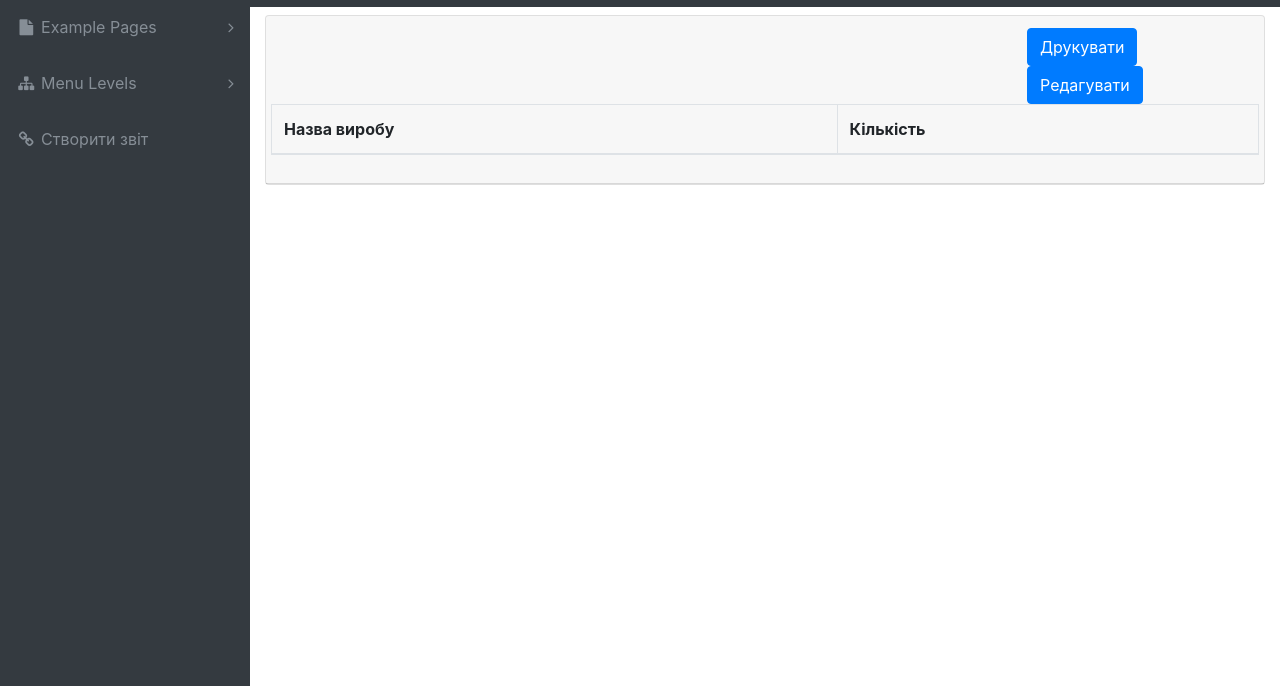
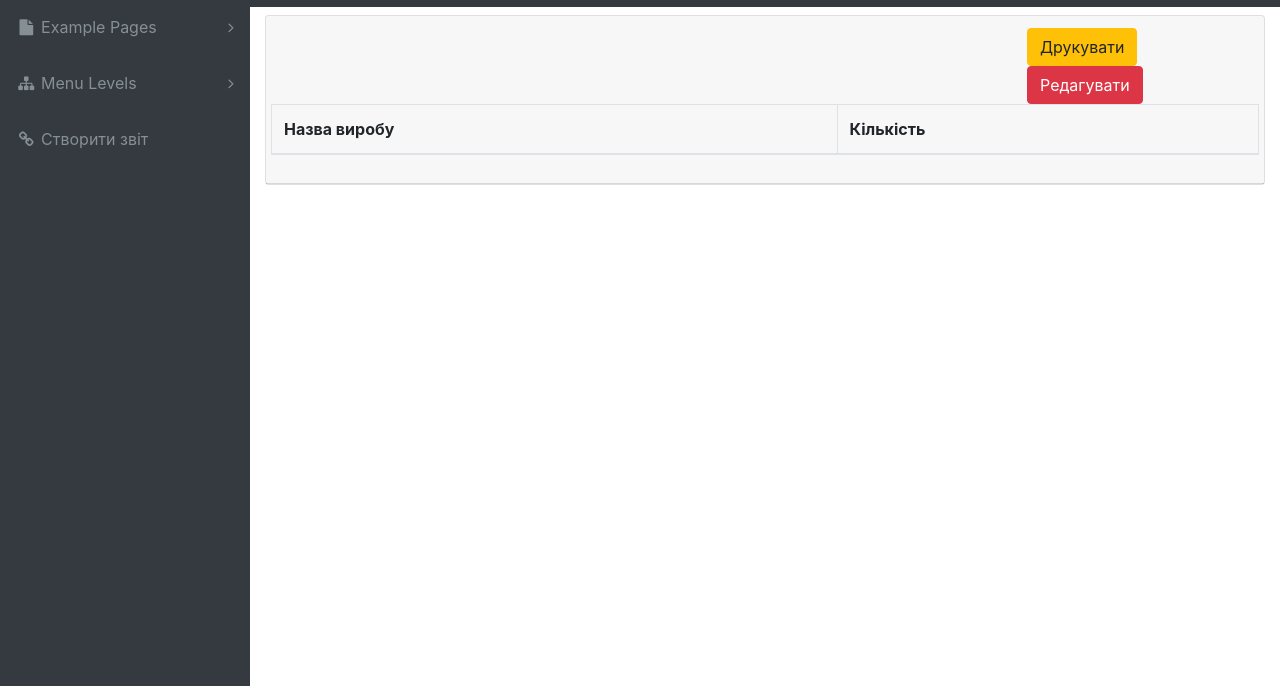
Before and after one commit to hoiihop/cafewebapp, a Django app: page /report/view/1 in a window 1280 px wide. Shown: the part 57-743 px from the top of the page. Run offline with Django 3.2, Linux system fonts and the light colour scheme; the visitor is signed in with stand-in values (Sample User, id 1); data that the repository does not hold is empty; some libraries are stand-ins or nearby versions.

Commit message:
change buttons

```diff
--- a/report/templates/report/view.html
+++ b/report/templates/report/view.html
@@ -6,8 +6,8 @@
             <div class="row">
                 <div class="col-md-3 ml-md-auto"></div>
                 <div class="col-md-3 ml-md-auto">
-                    <input class="btn btn-primary" type="button" onclick="printDiv('printableArea')" value="Друкувати" />
-                    <a class="btn btn-primary" href="{% url 'change_report' doc %}" role="button">Редагувати</a>
+                    <input class="btn btn-warning" type="button" onclick="printDiv('printableArea')" value="Друкувати" />
+                    <button class="btn btn-danger" onclick="window.location='{% url 'change_report' doc %}'">Редагувати</button>
                 </div>
             </div>
             <div class="row">
@@ -45,7 +45,6 @@
 
         document.body.innerHTML = originalContents;
     }
-</script> {% endblock %}
-{% else %}
+</script> {% endblock %} {% else %}
 <a class="btn btn-primary" href="{% url 'login'%}" role="button">Login</a>
 {% endif %}
```
Also changed, not shown: report/templates/report/add.html (+5 -3 lines), report/templates/report/change.html (+7 -5 lines), report/views.py (line endings or trailing spaces).
